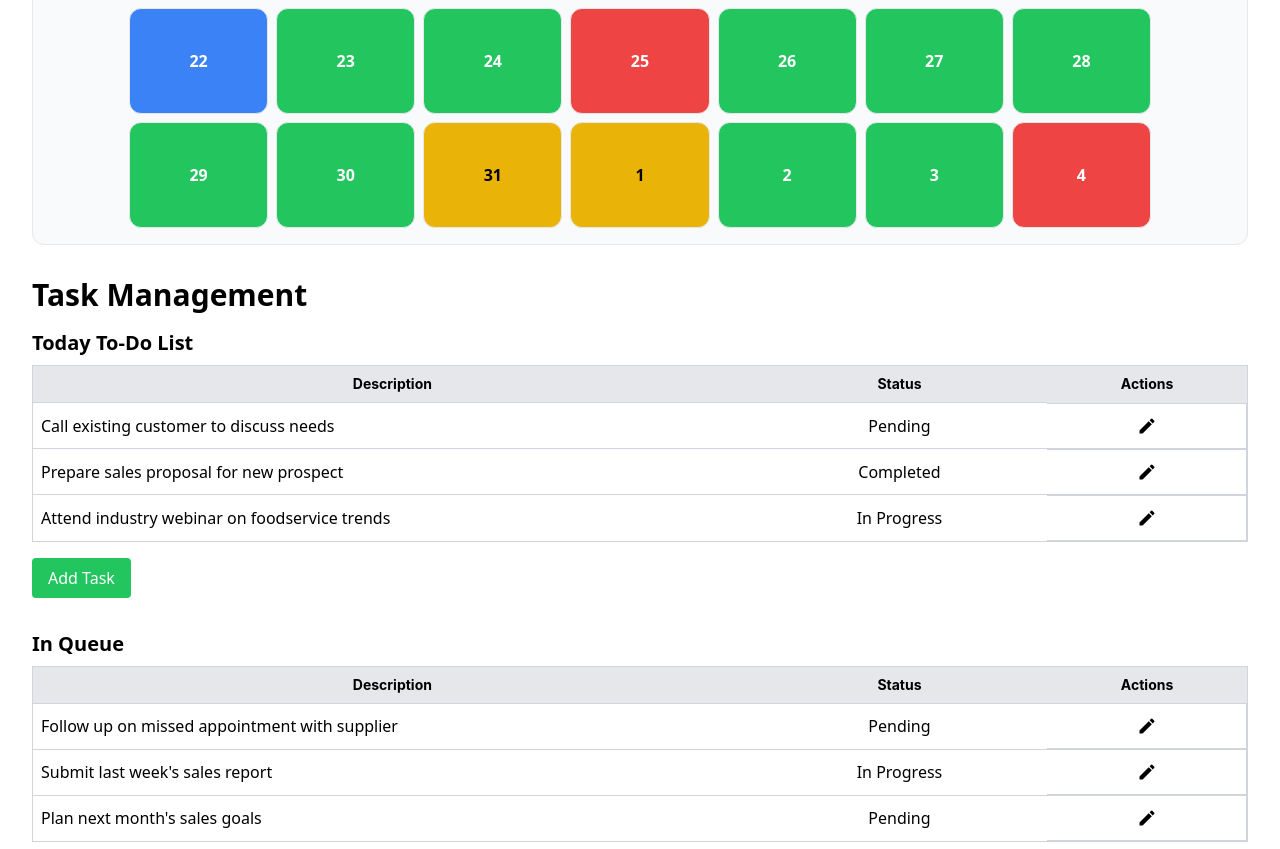
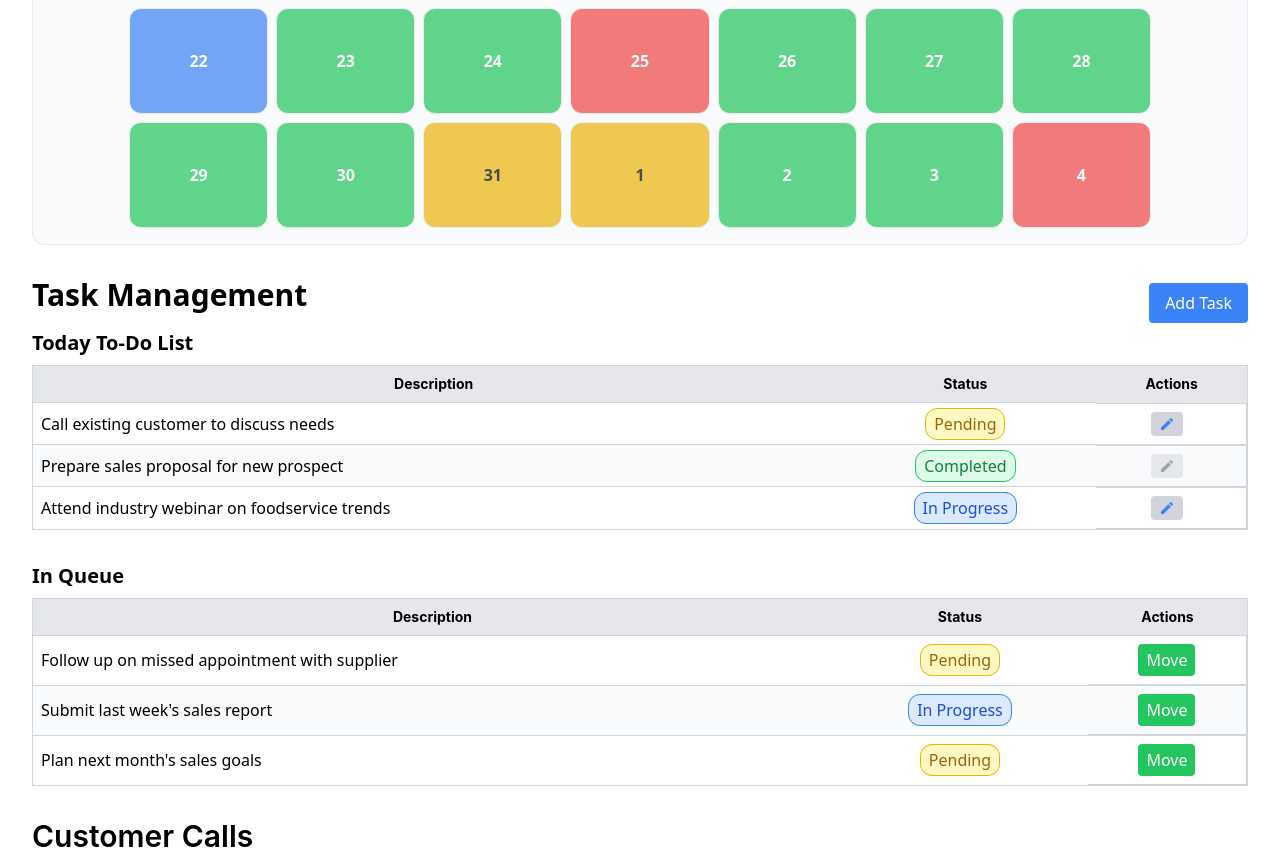
Before and after one commit to dilshanka/AI-Sprint, a React (Vite) app: page /home in a window 1280 px wide. Shown: the part 600-1449 px from the top of the page. Built offline with nearby package versions, Linux system fonts and the light colour scheme; a web font is replaced by a local one.

Commit message:
Task section ui updated

```diff
--- a/src/components/Home/GoogleCalender.tsx
+++ b/src/components/Home/GoogleCalender.tsx
@@ -76,7 +76,7 @@ const GoogleCalendar = () => {
       return (
         <div
           key={index}
-          className={`relative px-2 py-2 sm:px-6 sm:py-10 border rounded-xl text-center ${bgColor} ${textColor} hover:opacity-90 hover:text-white transition group`}
+          className={`relative px-2 py-2 sm:px-6 sm:py-10 border rounded-xl text-center opacity-70 ${bgColor} ${textColor} hover:opacity-90 hover:text-white transition group`}
         >
           {/* Default View: Date */}
           <span className="block font-bold group-hover:hidden">{format(day, "d")}</span>
--- a/src/section/Home/CustomerCalls.tsx
+++ b/src/section/Home/CustomerCalls.tsx
@@ -70,7 +70,10 @@ const CustomerCalls = () => {
         </thead>
         <tbody>
           {calls.map((call, index) => (
-            <tr key={index} className="hover:bg-gray-100 font-medium text-xs xsm:text-sm md:text-base">
+            <tr
+              key={index}
+              className="hover:bg-gray-100 font-medium text-xs xsm:text-sm md:text-base even:bg-gray-50"
+            >
               <td className="p-2 border-y border-l border-gray-300">
                 {call.description}
               </td>
@@ -111,7 +114,9 @@ const CustomerCalls = () => {
       {/* Modals */}
       <EditModal
         isOpen={isEditModalOpen}
-        description={currentIndex !== null ? calls[currentIndex].description : ""}
+        description={
+          currentIndex !== null ? calls[currentIndex].description : ""
+        }
         title="Update Customer Calls"
         onSave={handleEditSave}
         onClose={() => setEditModalOpen(false)}
--- a/src/section/Home/ProspectingCustomers.tsx
+++ b/src/section/Home/ProspectingCustomers.tsx
@@ -131,7 +131,10 @@ const ProspectingCustomers = () => {
         </thead>
         <tbody>
           {prospects.map((prospect, index) => (
-            <tr key={index} className="hover:bg-gray-100 font-medium text-xs xsm:text-sm md:text-base">
+            <tr
+              key={index}
+              className="hover:bg-gray-100 font-medium text-xs xsm:text-sm md:text-base even:bg-gray-50"
+            >
               <td className="p-2 border-y border-l border-gray-300">
                 {prospect.description}
               </td>
@@ -172,7 +175,9 @@ const ProspectingCustomers = () => {
       {/* Modals */}
       <EditModal
         isOpen={isEditModalOpen}
-        description={currentIndex !== null ? prospects[currentIndex].description : ""}
+        description={
+          currentIndex !== null ? prospects[currentIndex].description : ""
+        }
         title="Update Prospecting Calls"
         onSave={handleEditSave}
         onClose={() => setEditModalOpen(false)}
--- a/src/section/Home/ToDo.tsx
+++ b/src/section/Home/ToDo.tsx
@@ -1,3 +1,4 @@
+import EditModal from "@/components/Home/EditModal";
 import { inQueueTasks, Task, todayTasks } from "@/constants/todoTask";
 import { useState } from "react";
 import { MdEdit } from "react-icons/md";
@@ -6,50 +7,77 @@ const ToDoList = () => {
   const [tasks, setTasks] = useState<Task[]>(todayTasks);
   const [queueTasks, setQueueTasks] = useState<Task[]>(inQueueTasks);
   const [popupTask, setPopupTask] = useState<Task | null>(null);
-  const [isQueue, setIsQueue] = useState(false);
   const [showPopup, setShowPopup] = useState(false);
-  const [isEditMode, setIsEditMode] = useState(false);
-  const [editIndex, setEditIndex] = useState<number | null>(null);
+  const [showConfirmPopup, setShowConfirmPopup] = useState(false);
+  const [taskToMoveIndex, setTaskToMoveIndex] = useState<number | null>(null);
+  const [isEditModalOpen, setEditModalOpen] = useState(false);
+  const [currentIndex, setCurrentIndex] = useState<number | null>(null);
 
-  const openAddPopup = (queue: boolean) => {
-    setPopupTask({ description: "", status: "Pending" });
-    setIsQueue(queue);
-    setIsEditMode(false);
-    setShowPopup(true);
+  const handleEditClick = (index: number) => {
+    setCurrentIndex(index);
+    setEditModalOpen(true);
   };
 
-  const openEditPopup = (task: Task, index: number, queue: boolean) => {
-    setPopupTask(task);
-    setEditIndex(index);
-    setIsQueue(queue);
-    setIsEditMode(true);
-    setShowPopup(true);
+  const handleEditSave = (newDescription: string) => {
+    if (currentIndex !== null) {
+      const updatedCalls = [...tasks];
+      updatedCalls[currentIndex].description = newDescription;
+      setTasks(updatedCalls);
+    }
+    setEditModalOpen(false);
   };
 
-  const handleSaveTask = () => {
-    if (popupTask) {
-      const targetTasks = isQueue ? queueTasks : tasks;
-
-      if (isEditMode && editIndex !== null) {
-        const updatedTasks = targetTasks.map((task, i) =>
-          i === editIndex ? popupTask : task
-        );
-        isQueue ? setQueueTasks(updatedTasks) : setTasks(updatedTasks);
-      } else {
-        const updatedTasks = [...targetTasks, popupTask];
-        isQueue ? setQueueTasks(updatedTasks) : setTasks(updatedTasks);
-      }
-
-      closePopup();
-    }
+  const openAddPopup = () => {
+    setPopupTask({ description: "", status: "Pending" });
+    setShowPopup(true);
   };
 
   const closePopup = () => {
     setShowPopup(false);
     setPopupTask(null);
-    setEditIndex(null);
-    setIsQueue(false);
-    setIsEditMode(false);
+  };
+
+  const openConfirmPopup = (index: number) => {
+    setTaskToMoveIndex(index);
+    setShowConfirmPopup(true);
+  };
+
+  const closeConfirmPopup = () => {
+    setShowConfirmPopup(false);
+    setTaskToMoveIndex(null);
+  };
+
+  const handleSaveTask = () => {
+    if (popupTask) {
+      setTasks([...tasks, popupTask]);
+      closePopup();
+    }
+  };
+
+  const moveTaskToToday = () => {
+    if (taskToMoveIndex !== null) {
+      const taskToMove = queueTasks[taskToMoveIndex];
+      const updatedQueueTasks = queueTasks.filter(
+        (_, index) => index !== taskToMoveIndex
+      );
+
+      setQueueTasks(updatedQueueTasks);
+      setTasks([...tasks, taskToMove]);
+      closeConfirmPopup();
+    }
+  };
+
+  const getStatusStyles = (status: string) => {
+    switch (status) {
+      case "Pending":
+        return "bg-yellow-100 text-yellow-700 border-yellow-500";
+      case "Completed":
+        return "bg-green-100 text-green-700 border-green-500";
+      case "In Progress":
+        return "bg-blue-100 text-blue-700 border-blue-500";
+      default:
+        return "bg-gray-100 text-gray-700 border-gray-500";
+    }
   };
 
   const renderTable = (title: string, tasks: Task[], isQueue = false) => (
@@ -68,26 +96,41 @@ const ToDoList = () => {
             {tasks.map((task, index) => (
               <tr
                 key={index}
-                className="hover:bg-gray-100 font-medium text-xs xsm:text-sm md:text-base"
+                className="hover:bg-gray-100 font-medium text-xs xsm:text-sm md:text-base even:bg-gray-50"
               >
                 <td className="p-2 border-y border-l border-gray-300">
-                  <input
-                    type="text"
-                    value={task.description}
-                    className="w-full bg-transparent outline-none"
-                    readOnly
-                  />
+                  {task.description}
                 </td>
                 <td className="p-2 border-y border-gray-300 text-center">
+                  <span
+                    className={`px-1 xsm:px-2 py-1 rounded-xl border ${getStatusStyles(
+                      task.status
+                    )}`}
+                  >
                     {task.status}
+                  </span>
                 </td>
                 <td className="p-2 border-y border-r border-gray-300 flex justify-center gap-2">
+                  {isQueue ? (
                     <button
-                    onClick={() => openEditPopup(task, index, isQueue)}
-                    className="hover:text-blue-600 h-7 text-xl"
+                      onClick={() => openConfirmPopup(index)}
+                      className="bg-green-500 text-white px-2 py-1 rounded hover:bg-green-600"
+                    >
+                      Move
+                    </button>
+                  ) : (
+                    <button
+                      onClick={() => handleEditClick(index)}
+                      disabled={task.status === "Completed"}
+                      className={`mr-2 px-2 py-1 rounded ${
+                        task.status === "Completed"
+                          ? "bg-gray-200 text-gray-400 cursor-not-allowed"
+                          : "bg-gray-300 text-blue-500 hover:bg-gray-500 hover:text-blue-300"
+                      }`}
                     >
                       <MdEdit />
                     </button>
+                  )}
                 </td>
               </tr>
             ))}
@@ -99,56 +142,40 @@ const ToDoList = () => {
           No tasks found in this list!
         </p>
       )}
-      <button
-        onClick={() => openAddPopup(isQueue)}
-        className="mt-4 bg-green-500 text-white px-4 py-2 rounded hover:bg-green-600"
-      >
-        Add Task
-      </button>
     </div>
   );
 
   return (
     <div className="mt-4 sm:mt-8">
+      <div className="flex justify-between items-center">
         <h1 className="text-xl md:text-3xl font-bold mb-2 sm:mb-4">
           Task Management
         </h1>
-
-      {/* Render Tables */}
+        <button
+          onClick={openAddPopup}
+          className="bg-blue-500 text-white px-4 py-2 rounded hover:bg-blue-600"
+        >
+          Add Task
+        </button>
+      </div>
       {renderTable("Today To-Do List", tasks)}
       {renderTable("In Queue", queueTasks, true)}
 
       {/* Task Popup */}
-      {showPopup && popupTask && (
+      {showPopup && (
         <div className="fixed inset-0 flex items-center justify-center bg-black bg-opacity-50">
           <div className="bg-white p-4 rounded shadow-lg w-full max-w-md">
-            <h2 className="text-lg font-bold mb-4">
-              {isEditMode ? "Edit Task" : "Add Task"}
-            </h2>
+            <h2 className="text-lg font-bold mb-4">Add Task</h2>
             <div className="mb-4">
               <label className="block mb-2 font-medium">Description</label>
               <input
                 type="text"
-                value={popupTask.description}
+                value={popupTask?.description || ""}
                 onChange={(e) =>
-                  setPopupTask({ ...popupTask, description: e.target.value })
+                  setPopupTask({ ...popupTask!, description: e.target.value })
                 }
                 className="w-full p-2 border rounded"
               />
-            </div>
-            <div className="mb-4">
-              <label className="block mb-2 font-medium">Status</label>
-              <select
-                value={popupTask.status}
-                onChange={(e) =>
-                  setPopupTask({ ...popupTask, status: e.target.value })
-                }
-                className="w-full p-2 border rounded"
-              >
-                <option value="Pending">Pending</option>
-                <option value="In Progress">In Progress</option>
-                <option value="Completed">Completed</option>
-              </select>
             </div>
             <div className="flex justify-end gap-2">
               <button
@@ -167,6 +194,40 @@ const ToDoList = () => {
           </div>
         </div>
       )}
+
+      {/* Confirm Move Popup */}
+      {showConfirmPopup && (
+        <div className="fixed inset-0 flex items-center justify-center bg-black bg-opacity-50">
+          <div className="bg-white p-4 rounded shadow-lg w-full max-w-md">
+            <h2 className="text-lg font-bold mb-4">Confirm Move</h2>
+            <p className="mb-4">Are you sure you want to move this task?</p>
+            <div className="flex justify-end gap-2">
+              <button
+                onClick={closeConfirmPopup}
+                className="bg-gray-300 text-black px-4 py-2 rounded hover:bg-gray-400"
+              >
+                Cancel
+              </button>
+              <button
+                onClick={moveTaskToToday}
+                className="bg-green-500 text-white px-4 py-2 rounded hover:bg-green-600"
+              >
+                Confirm
+              </button>
+            </div>
+          </div>
+        </div>
+      )}
+
+      <EditModal
+        isOpen={isEditModalOpen}
+        description={
+          currentIndex !== null ? tasks[currentIndex].description : ""
+        }
+        title="Update Task"
+        onSave={handleEditSave}
+        onClose={() => setEditModalOpen(false)}
+      />
     </div>
   );
 };
```
Also changed, not shown: package.json (+4 -3 lines), 2 other files (tests, documents, lock files or other folders). Lines whose indentation alone changed are shown as unchanged.
